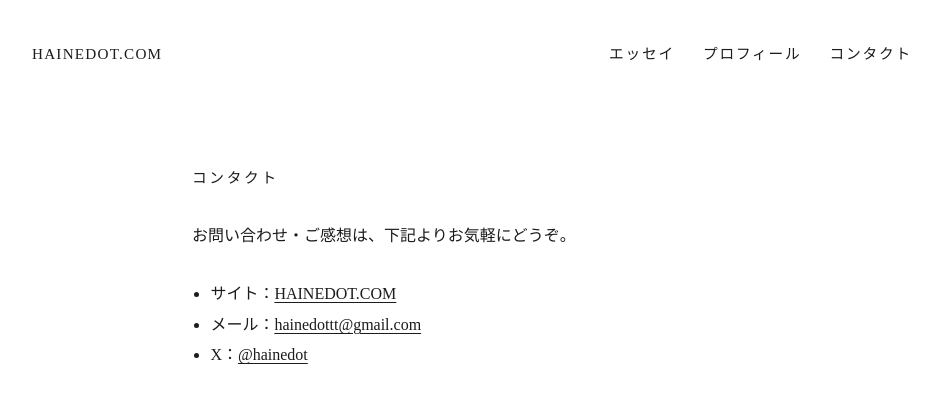
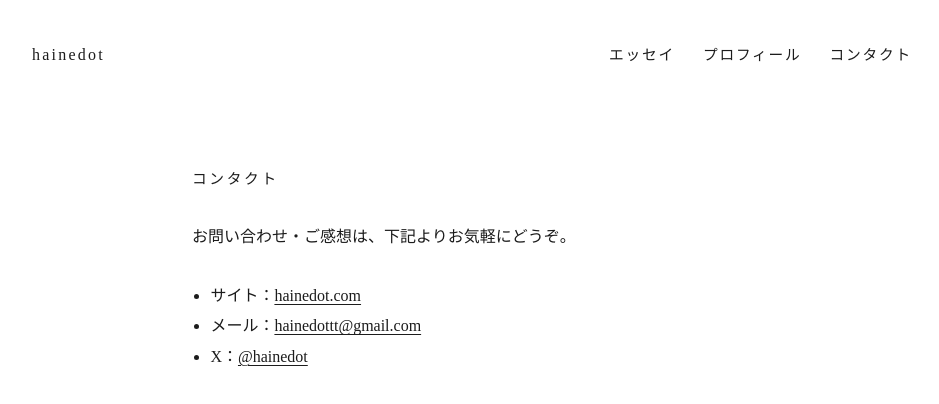
Before and after one commit to hainedot/hainedot, a plain HTML site: page contact.html in a window 1280 px wide. Shown: the whole page, without its empty margins (168-1107 px from the left). Drawn offline with Linux system fonts and the light colour scheme.

Commit message:
Use hainedot as the site name again.
The public address stays hainedot.com.

Co-authored-by: Cursor <cursoragent@cursor.com>

```diff
--- a/contact.html
+++ b/contact.html
@@ -5,7 +5,7 @@
   <meta name="viewport" content="width=device-width, initial-scale=1.0">
   <meta name="description" content="hainedot へのコンタクト">
   <link rel="canonical" href="https://hainedot.com/contact.html">
-  <title>コンタクト | HAINEDOT.COM</title>
+  <title>コンタクト | hainedot</title>
   <style>
     :root { color-scheme: light; }
     * { box-sizing: border-box; }
@@ -25,7 +25,7 @@
       justify-content: space-between;
       gap: 32px;
     }
-    .brand { letter-spacing: 0.08em; font-size: 0.95rem; }
+    .brand { letter-spacing: 0.14em; font-size: 1rem; }
     .site-nav ul {
       display: flex;
       gap: 1.75rem;
@@ -66,7 +66,7 @@
 </head>
 <body>
   <header>
-    <a class="brand" href="index.html">HAINEDOT.COM</a>
+    <a class="brand" href="index.html">hainedot</a>
     <nav class="site-nav" aria-label="サイト">
       <ul>
         <li><a href="new-blog.html">エッセイ</a></li>
@@ -80,7 +80,7 @@
     <h1>コンタクト</h1>
     <p>お問い合わせ・ご感想は、下記よりお気軽にどうぞ。</p>
     <ul class="contact">
-      <li>サイト：<a href="https://hainedot.com">HAINEDOT.COM</a></li>
+      <li>サイト：<a href="https://hainedot.com">hainedot.com</a></li>
       <li>メール：<a href="mailto:hainedottt@gmail.com">hainedottt@gmail.com</a></li>
       <li>X：<a href="https://x.com/hainedot" target="_blank" rel="noopener noreferrer">@hainedot</a></li>
     </ul>
```
Also changed, not shown: index.html (+3 -3 lines), new-blog.html (+1 -1 lines), profile.html (+3 -3 lines).
